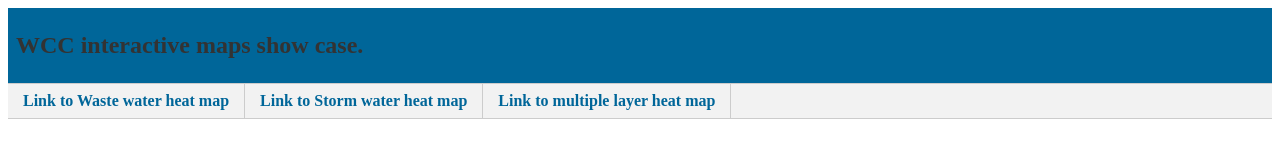
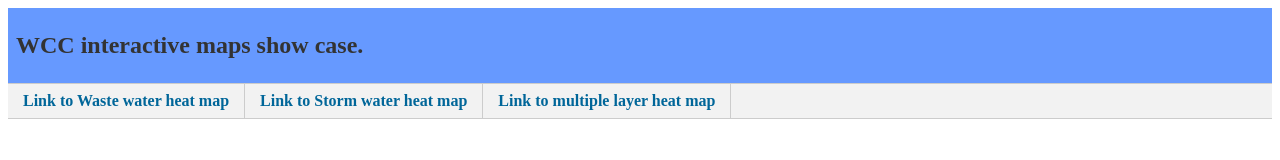
Before and after one commit to moonbrandy/WCC_Heatmap, a plain HTML site: page index.html in a window 1280 px wide. Drawn offline with Linux system fonts and the light colour scheme.

Commit message:
Update index.html

```diff
--- a/index.html
+++ b/index.html
@@ -33,7 +33,7 @@
       font-size: 1.5em;
       padding: 1em 8px;
       color: #333;
-      background-color: #069;
+      background-color: #6699FF;
       margin: 0; }
 
    </style>
```
